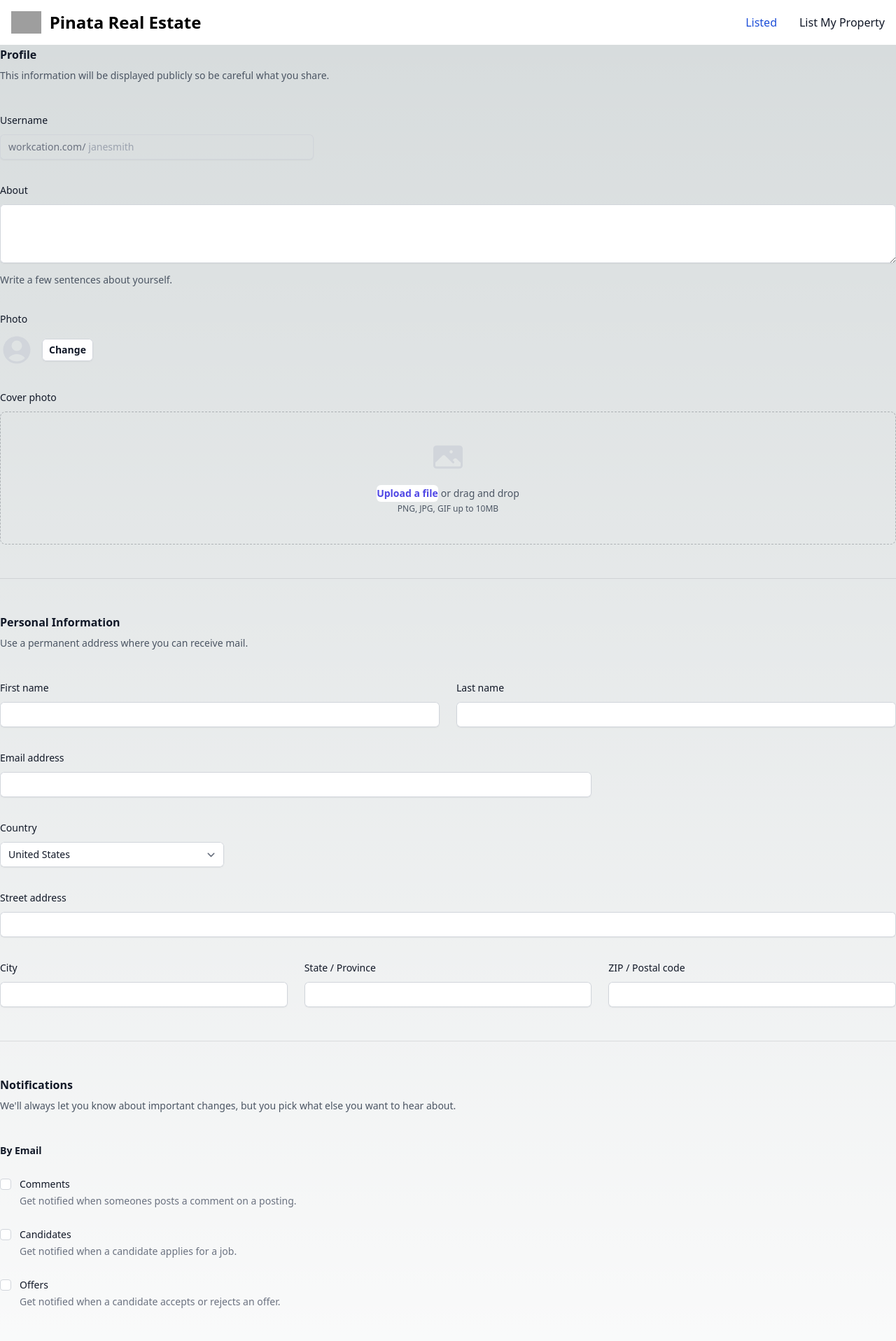
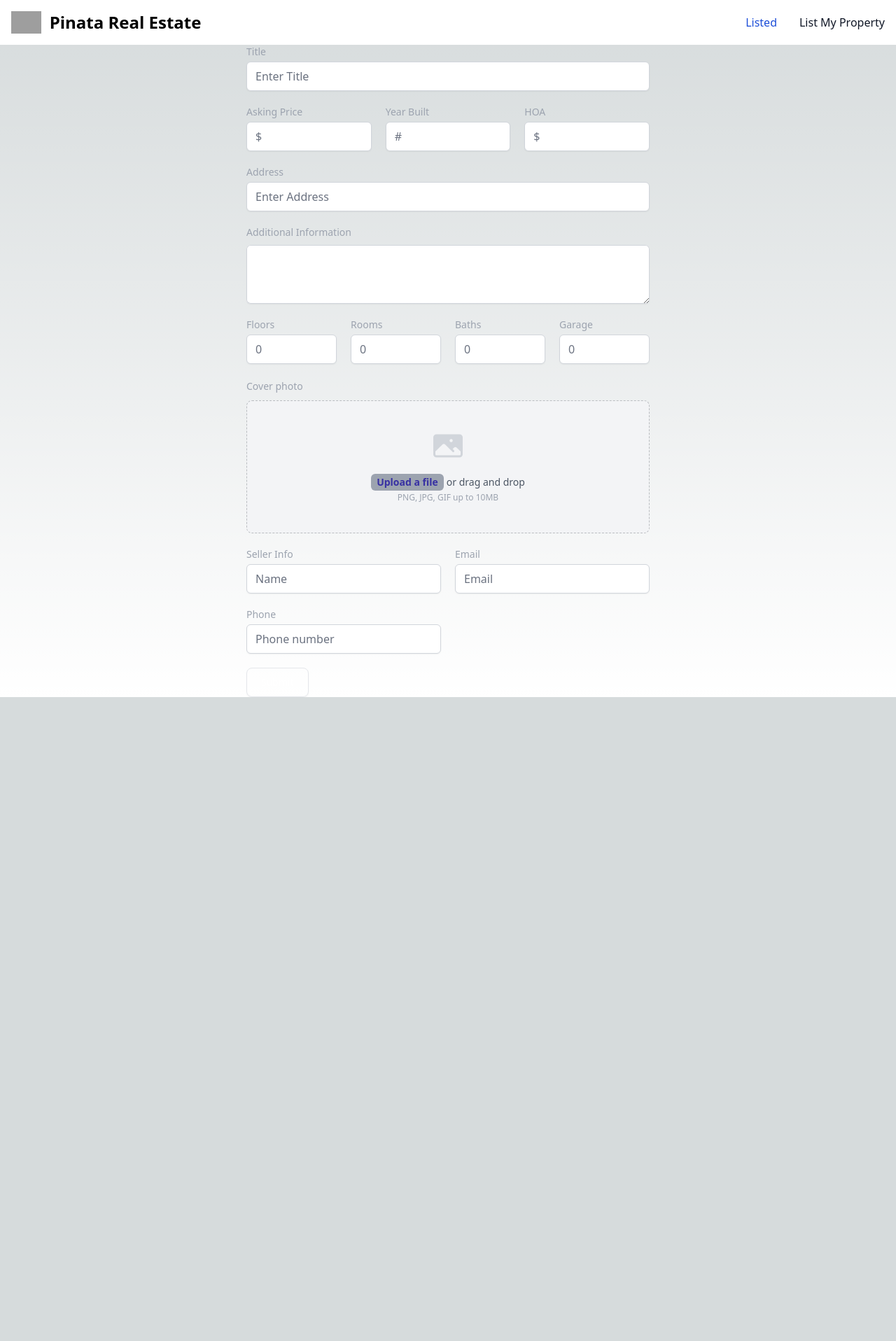
Before and after one commit to Deepjyoti-Sarmah/Web3-Real-Estate-App-Pinata-IPFS, a Next.js app: page /list in a window 1280 px wide. Shown: the top 1916 px of the page at 70% size. After the commit the page ends 996 px from the top, so only its background shows below. Built offline with nearby package versions, Linux system fonts and the light colour scheme; grey boxes are pictures that could not be loaded.

Commit message:
fixing the style in list.js

```diff
--- a/pages/list.js
+++ b/pages/list.js
@@ -2,6 +2,7 @@ import { document } from "postcss";
 import { sendFileToIPFS, sendJSONToIPFS } from "@/components/pinata";
 import { useState } from "react";
 import { gatewayjwt, ipfsGateway } from "@/components/config";
+// import { PhotoIcon, UserCircleIcon } from '@heroicons/react/24/solid'
 
 export default function list() {
 
@@ -55,193 +56,100 @@ export default function list() {
   }
 
   return (
-      <form>
-        <div class="space-y-12">
-          <div class="border-b border-gray-900/10 pb-12">
-            <h2 class="text-base font-semibold leading-7 text-gray-900">Profile</h2>
-            <p class="mt-1 text-sm leading-6 text-gray-600">This information will be displayed publicly so be careful what you share.</p>
 
-            <div class="mt-10 grid grid-cols-1 gap-x-6 gap-y-8 sm:grid-cols-6">
-              <div class="sm:col-span-4">
-                <label for="username" class="block text-sm font-medium leading-6 text-gray-900">Username</label>
-                  <div class="mt-2">
-                    <div class="flex rounded-md shadow-sm ring-1 ring-inset ring-gray-300 focus-within:ring-2 focus-within:ring-inset focus-within:ring-indigo-600 sm:max-w-md">
-                      <span class="flex select-none items-center pl-3 text-gray-500 sm:text-sm">workcation.com/</span>
-                      <input type="text" name="username" id="username" autocomplete="username" class="block flex-1 border-0 bg-transparent py-1.5 pl-1 text-gray-900 placeholder:text-gray-400 focus:ring-0 sm:text-sm sm:leading-6" placeholder="janesmith" />
-                    </div>
-                  </div>
+    <div class="mx-auto max-w-xl">
+      <form action="" class="space-y-5">
+        <div class="grid grid-cols-12 gap-5">
+
+          <div class="col-span-12">
+            <label for="example9" class="mb-1 block text-sm font-medium text-gray-400">Title</label>
+            <input type="text" id="title" class="block w-full rounded-md border-gray-300 shadow-sm focus:border-primary-400 focus:ring focus:ring-primary-200 focus:ring-opacity-50 disabled:cursor-not-allowed disabled:bg-gray-50 disabled:text-gray-500" placeholder="Enter Title" />
           </div>
 
-              <div class="col-span-full">
-                <label for="about" class="block text-sm font-medium leading-6 text-gray-900">About</label>
-                <div class="mt-2">
-                  <textarea id="about" name="about" rows="3" class="block w-full rounded-md border-0 py-1.5 text-gray-900 shadow-sm ring-1 ring-inset ring-gray-300 placeholder:text-gray-400 focus:ring-2 focus:ring-inset focus:ring-indigo-600 sm:text-sm sm:leading-6"></textarea>
+          <div class="col-span-4">
+            <label for="example10" class="mb-1 block text-sm font-medium text-gray-400">Asking Price</label>
+            <input type="text" id="price" class="block w-full rounded-md border-gray-300 shadow-sm focus:border-primary-400 focus:ring focus:ring-primary-200 focus:ring-opacity-50 disabled:cursor-not-allowed disabled:bg-gray-50 disabled:text-gray-500" placeholder="$" />
           </div>
-                <p class="mt-3 text-sm leading-6 text-gray-600">Write a few sentences about yourself.</p>
+          <div class="col-span-4">
+            <label for="example11" class="mb-1 block text-sm font-medium text-gray-400">Year Built</label>
+            <input type="text" id="year" class="block w-full rounded-md border-gray-300 shadow-sm focus:border-primary-400 focus:ring focus:ring-primary-200 focus:ring-opacity-50 disabled:cursor-not-allowed disabled:bg-gray-50 disabled:text-gray-500" placeholder="#" />
+          </div>
+          <div class="col-span-4">
+            <label for="example12" class="mb-1 block text-sm font-medium text-gray-400">HOA</label>
+            <input type="text" id="hoa" class="block w-full rounded-md border-gray-300 shadow-sm focus:border-primary-400 focus:ring focus:ring-primary-200 focus:ring-opacity-50 disabled:cursor-not-allowed disabled:bg-gray-50 disabled:text-gray-500" placeholder="$" />
           </div>
 
-              <div class="col-span-full">
-                <label for="photo" class="block text-sm font-medium leading-6 text-gray-900">Photo</label>
-                <div class="mt-2 flex items-center gap-x-3">
-                  <svg class="h-12 w-12 text-gray-300" viewBox="0 0 24 24" fill="currentColor" aria-hidden="true">
-                    <path fill-rule="evenodd" d="M18.685 19.097A9.723 9.723 0 0021.75 12c0-5.385-4.365-9.75-9.75-9.75S2.25 6.615 2.25 12a9.723 9.723 0 003.065 7.097A9.716 9.716 0 0012 21.75a9.716 9.716 0 006.685-2.653zm-12.54-1.285A7.486 7.486 0 0112 15a7.486 7.486 0 015.855 2.812A8.224 8.224 0 0112 20.25a8.224 8.224 0 01-5.855-2.438zM15.75 9a3.75 3.75 0 11-7.5 0 3.75 3.75 0 017.5 0z" clip-rule="evenodd" />
-                  </svg>
-                  <button type="button" class="rounded-md bg-white px-2.5 py-1.5 text-sm font-semibold text-gray-900 shadow-sm ring-1 ring-inset ring-gray-300 hover:bg-gray-50">Change</button>
-                </div>
+          <div class="col-span-12">
+            <label for="example9" class="mb-1 block text-sm font-medium text-gray-400">Address</label>
+            <input type="text" id="address" class="block w-full rounded-md border-gray-300 shadow-sm focus:border-primary-400 focus:ring focus:ring-primary-200 focus:ring-opacity-50 disabled:cursor-not-allowed disabled:bg-gray-50 disabled:text-gray-500" placeholder="Enter Address" />
           </div>
 
-              <div class="col-span-full">
-                <label for="cover-photo" class="block text-sm font-medium leading-6 text-gray-900">Cover photo</label>
-                <div class="mt-2 flex justify-center rounded-lg border border-dashed border-gray-900/25 px-6 py-10">
+
+          <div class="col-span-12">
+            <label for="example9" class="mb-1 block text-sm font-medium text-gray-400">Additional Information</label>
+              <div class="mt-2">
+                <textarea id="info" name="about" rows="3" class="block w-full rounded-md border-0 py-1.5 text-gray-900 shadow-sm ring-1 ring-inset ring-gray-300 placeholder:text-gray-400 focus:ring-2 focus:ring-inset focus:ring-indigo-600 sm:text-sm sm:leading-6"></textarea>
+              </div>
+            {/* <input type="text" id="example9" class="block w-full rounded-md border-gray-300 shadow-sm focus:border-primary-400 focus:ring focus:ring-primary-200 focus:ring-opacity-50 disabled:cursor-not-allowed disabled:bg-gray-50 disabled:text-gray-500" placeholder="1864 Main Street" /> */}
+          </div>
+
+          <div class="col-span-3">
+            <label for="example10" class="mb-1 block text-sm font-medium text-gray-400">Floors</label>
+            <input type="text" id="example10" class="block w-full rounded-md border-gray-300 shadow-sm focus:border-primary-400 focus:ring focus:ring-primary-200 focus:ring-opacity-50 disabled:cursor-not-allowed disabled:bg-gray-50 disabled:text-gray-500" placeholder="0" />
+          </div>
+          <div class="col-span-3">
+            <label for="example11" class="mb-1 block text-sm font-medium text-gray-400">Rooms</label>
+            <input type="text" id="example12" class="block w-full rounded-md border-gray-300 shadow-sm focus:border-primary-400 focus:ring focus:ring-primary-200 focus:ring-opacity-50 disabled:cursor-not-allowed disabled:bg-gray-50 disabled:text-gray-500" placeholder="0" />
+          </div>
+          <div class="col-span-3">
+            <label for="example12" class="mb-1 block text-sm font-medium text-gray-400">Baths</label>
+            <input type="text" id="example12" class="block w-full rounded-md border-gray-300 shadow-sm focus:border-primary-400 focus:ring focus:ring-primary-200 focus:ring-opacity-50 disabled:cursor-not-allowed disabled:bg-gray-50 disabled:text-gray-500" placeholder="0" />
+          </div>
+          <div class="col-span-3">
+            <label for="example10" class="mb-1 block text-sm font-medium text-gray-400">Garage</label>
+            <input type="text" id="example10" class="block w-full rounded-md border-gray-300 shadow-sm focus:border-primary-400 focus:ring focus:ring-primary-200 focus:ring-opacity-50 disabled:cursor-not-allowed disabled:bg-gray-50 disabled:text-gray-500" placeholder="0" />
+          </div>
+
+          <div class="col-span-full ">
+            <label for="cover-photo" class="block text-sm font-medium leading-6 text-gray-400">Cover photo</label>
+            <div class="mt-2 flex justify-center rounded-lg border border-dashed border-gray-900/25 px-6 py-10 bg-gray-100">
               <div class="text-center">
                 <svg class="mx-auto h-12 w-12 text-gray-300" viewBox="0 0 24 24" fill="currentColor" aria-hidden="true">
                   <path fill-rule="evenodd" d="M1.5 6a2.25 2.25 0 012.25-2.25h16.5A2.25 2.25 0 0122.5 6v12a2.25 2.25 0 01-2.25 2.25H3.75A2.25 2.25 0 011.5 18V6zM3 16.06V18c0 .414.336.75.75.75h16.5A.75.75 0 0021 18v-1.94l-2.69-2.689a1.5 1.5 0 00-2.12 0l-.88.879.97.97a.75.75 0 11-1.06 1.06l-5.16-5.159a1.5 1.5 0 00-2.12 0L3 16.061zm10.125-7.81a1.125 1.125 0 112.25 0 1.125 1.125 0 01-2.25 0z" clip-rule="evenodd" />
                 </svg>
                 <div class="mt-4 flex text-sm leading-6 text-gray-600">
-                      <label for="file-upload" class="relative cursor-pointer rounded-md bg-white font-semibold text-indigo-600 focus-within:outline-none focus-within:ring-2 focus-within:ring-indigo-600 focus-within:ring-offset-2 hover:text-indigo-500">
+                  <label for="file-upload" class="relative cursor-pointer px-2 rounded-md bg-gray-400 font-semibold text-indigo-800 focus-within:outline-none focus-within:ring-2 focus-within:ring-indigo-500 focus-within:ring-offset-2 hover:text-indigo-900">
                     <span>Upload a file</span>
                     <input id="file-upload" name="file-upload" type="file" class="sr-only" />
                   </label>
                   <p class="pl-1">or drag and drop</p>
                 </div>
-                    <p class="text-xs leading-5 text-gray-600">PNG, JPG, GIF up to 10MB</p>
-                  </div>
-                </div>
+                <p class="text-xs leading-5 text-gray-400">PNG, JPG, GIF up to 10MB</p>
               </div>
             </div>
           </div>
 
-        <div class="border-b border-gray-900/10 pb-12">
-          <h2 class="text-base font-semibold leading-7 text-gray-900">Personal Information</h2>
-          <p class="mt-1 text-sm leading-6 text-gray-600">Use a permanent address where you can receive mail.</p>
+          <div class="col-span-6">
+            <label for="example9" class="mb-1 block text-sm font-medium text-gray-400">Seller Info</label>
+            <input type="text" id="example9" class="block w-full rounded-md border-gray-300 shadow-sm focus:border-primary-400 focus:ring focus:ring-primary-200 focus:ring-opacity-50 disabled:cursor-not-allowed disabled:bg-gray-50 disabled:text-gray-500" placeholder="Name" />
+          </div>
 
-          <div class="mt-10 grid grid-cols-1 gap-x-6 gap-y-8 sm:grid-cols-6">
-            <div class="sm:col-span-3">
-              <label for="first-name" class="block text-sm font-medium leading-6 text-gray-900">First name</label>
-              <div class="mt-2">
-                <input type="text" name="first-name" id="first-name" autocomplete="given-name" class="block w-full rounded-md border-0 py-1.5 text-gray-900 shadow-sm ring-1 ring-inset ring-gray-300 placeholder:text-gray-400 focus:ring-2 focus:ring-inset focus:ring-indigo-600 sm:text-sm sm:leading-6" />
+          <div class="col-span-6">
+            <label for="example9" class="mb-1 block text-sm font-medium text-gray-400">Email</label>
+            <input type="text" id="example9" class="block w-full rounded-md border-gray-300 shadow-sm focus:border-primary-400 focus:ring focus:ring-primary-200 focus:ring-opacity-50 disabled:cursor-not-allowed disabled:bg-gray-50 disabled:text-gray-500" placeholder="Email" />
+          </div>
+
+          <div class="col-span-6">
+            <label for="example9" class="mb-1 block text-sm font-medium text-gray-400">Phone</label>
+            <input type="text" id="example9" class="block w-full rounded-md border-gray-300 shadow-sm focus:border-primary-400 focus:ring focus:ring-primary-200 focus:ring-opacity-50 disabled:cursor-not-allowed disabled:bg-gray-50 disabled:text-gray-500" placeholder="Phone number" />
+          </div>
+
+
+          <div class="col-span-12">
+            <button type="button" class="rounded-lg border border-primary-500 bg-primary-500 px-5 py-2.5 text-center text-sm font-medium text-white shadow-sm transition-all hover:border-primary-700 hover:bg-primary-700 focus:ring focus:ring-primary-200 disabled:cursor-not-allowed disabled:border-primary-300 disabled:bg-primary-300">Submit</button>
           </div>
         </div>
-
-            <div class="sm:col-span-3">
-              <label for="last-name" class="block text-sm font-medium leading-6 text-gray-900">Last name</label>
-              <div class="mt-2">
-                <input type="text" name="last-name" id="last-name" autocomplete="family-name" class="block w-full rounded-md border-0 py-1.5 text-gray-900 shadow-sm ring-1 ring-inset ring-gray-300 placeholder:text-gray-400 focus:ring-2 focus:ring-inset focus:ring-indigo-600 sm:text-sm sm:leading-6" />
+      </form>
     </div>
-            </div>
-
-            <div class="sm:col-span-4">
-              <label for="email" class="block text-sm font-medium leading-6 text-gray-900">Email address</label>
-              <div class="mt-2">
-                <input id="email" name="email" type="email" autocomplete="email" class="block w-full rounded-md border-0 py-1.5 text-gray-900 shadow-sm ring-1 ring-inset ring-gray-300 placeholder:text-gray-400 focus:ring-2 focus:ring-inset focus:ring-indigo-600 sm:text-sm sm:leading-6" />
-              </div>
-            </div>
-
-            <div class="sm:col-span-3">
-              <label for="country" class="block text-sm font-medium leading-6 text-gray-900">Country</label>
-              <div class="mt-2">
-                <select id="country" name="country" autocomplete="country-name" class="block w-full rounded-md border-0 py-1.5 text-gray-900 shadow-sm ring-1 ring-inset ring-gray-300 focus:ring-2 focus:ring-inset focus:ring-indigo-600 sm:max-w-xs sm:text-sm sm:leading-6">
-                  <option>United States</option>
-                  <option>Canada</option>
-                  <option>Mexico</option>
-                </select>
-              </div>
-            </div>
-
-            <div class="col-span-full">
-              <label for="street-address" class="block text-sm font-medium leading-6 text-gray-900">Street address</label>
-              <div class="mt-2">
-                <input type="text" name="street-address" id="street-address" autocomplete="street-address" class="block w-full rounded-md border-0 py-1.5 text-gray-900 shadow-sm ring-1 ring-inset ring-gray-300 placeholder:text-gray-400 focus:ring-2 focus:ring-inset focus:ring-indigo-600 sm:text-sm sm:leading-6" />
-              </div>
-            </div>
-
-            <div class="sm:col-span-2 sm:col-start-1">
-              <label for="city" class="block text-sm font-medium leading-6 text-gray-900">City</label>
-              <div class="mt-2">
-                <input type="text" name="city" id="city" autocomplete="address-level2" class="block w-full rounded-md border-0 py-1.5 text-gray-900 shadow-sm ring-1 ring-inset ring-gray-300 placeholder:text-gray-400 focus:ring-2 focus:ring-inset focus:ring-indigo-600 sm:text-sm sm:leading-6" />
-              </div>
-            </div>
-
-            <div class="sm:col-span-2">
-              <label for="region" class="block text-sm font-medium leading-6 text-gray-900">State / Province</label>
-              <div class="mt-2">
-                <input type="text" name="region" id="region" autocomplete="address-level1" class="block w-full rounded-md border-0 py-1.5 text-gray-900 shadow-sm ring-1 ring-inset ring-gray-300 placeholder:text-gray-400 focus:ring-2 focus:ring-inset focus:ring-indigo-600 sm:text-sm sm:leading-6" />
-              </div>
-            </div>
-
-            <div class="sm:col-span-2">
-              <label for="postal-code" class="block text-sm font-medium leading-6 text-gray-900">ZIP / Postal code</label>
-              <div class="mt-2">
-                <input type="text" name="postal-code" id="postal-code" autocomplete="postal-code" class="block w-full rounded-md border-0 py-1.5 text-gray-900 shadow-sm ring-1 ring-inset ring-gray-300 placeholder:text-gray-400 focus:ring-2 focus:ring-inset focus:ring-indigo-600 sm:text-sm sm:leading-6" />
-              </div>
-            </div>
-        </div>
-      </div>
-
-    <div class="border-b border-gray-900/10 pb-12">
-      <h2 class="text-base font-semibold leading-7 text-gray-900">Notifications</h2>
-      <p class="mt-1 text-sm leading-6 text-gray-600">We'll always let you know about important changes, but you pick what else you want to hear about.</p>
-
-      <div class="mt-10 space-y-10">
-        <fieldset>
-          <legend class="text-sm font-semibold leading-6 text-gray-900">By Email</legend>
-          <div class="mt-6 space-y-6">
-            <div class="relative flex gap-x-3">
-              <div class="flex h-6 items-center">
-                <input id="comments" name="comments" type="checkbox" class="h-4 w-4 rounded border-gray-300 text-indigo-600 focus:ring-indigo-600" />
-              </div>
-              <div class="text-sm leading-6">
-                <label for="comments" class="font-medium text-gray-900">Comments</label>
-                <p class="text-gray-500">Get notified when someones posts a comment on a posting.</p>
-              </div>
-            </div>
-            <div class="relative flex gap-x-3">
-              <div class="flex h-6 items-center">
-                <input id="candidates" name="candidates" type="checkbox" class="h-4 w-4 rounded border-gray-300 text-indigo-600 focus:ring-indigo-600" />
-              </div>
-              <div class="text-sm leading-6">
-                <label for="candidates" class="font-medium text-gray-900">Candidates</label>
-                <p class="text-gray-500">Get notified when a candidate applies for a job.</p>
-              </div>
-            </div>
-            <div class="relative flex gap-x-3">
-              <div class="flex h-6 items-center">
-                <input id="offers" name="offers" type="checkbox" class="h-4 w-4 rounded border-gray-300 text-indigo-600 focus:ring-indigo-600" />
-              </div>
-              <div class="text-sm leading-6">
-                <label for="offers" class="font-medium text-gray-900">Offers</label>
-                <p class="text-gray-500">Get notified when a candidate accepts or rejects an offer.</p>
-              </div>
-            </div>
-          </div>
-        </fieldset>
-        <fieldset>
-          <legend class="text-sm font-semibold leading-6 text-gray-900">Push Notifications</legend>
-          <p class="mt-1 text-sm leading-6 text-gray-600">These are delivered via SMS to your mobile phone.</p>
-          <div class="mt-6 space-y-6">
-            <div class="flex items-center gap-x-3">
-              <input id="push-everything" name="push-notifications" type="radio" class="h-4 w-4 border-gray-300 text-indigo-600 focus:ring-indigo-600" />
-              <label for="push-everything" class="block text-sm font-medium leading-6 text-gray-900">Everything</label>
-            </div>
-            <div class="flex items-center gap-x-3">
-              <input id="push-email" name="push-notifications" type="radio" class="h-4 w-4 border-gray-300 text-indigo-600 focus:ring-indigo-600" />
-              <label for="push-email" class="block text-sm font-medium leading-6 text-gray-900">Same as email</label>
-            </div>
-            <div class="flex items-center gap-x-3">
-              <input id="push-nothing" name="push-notifications" type="radio" class="h-4 w-4 border-gray-300 text-indigo-600 focus:ring-indigo-600" />
-              <label for="push-nothing" class="block text-sm font-medium leading-6 text-gray-900">No push notifications</label>
-            </div>
-          </div>
-        </fieldset>
-      </div>
-    </div>
-  </div>
-
-  <div class="mt-6 flex items-center justify-end gap-x-6">
-    <button type="button" class="text-sm font-semibold leading-6 text-gray-900">Cancel</button>
-    <button type="submit" class="rounded-md bg-indigo-600 px-3 py-2 text-sm font-semibold text-white shadow-sm hover:bg-indigo-500 focus-visible:outline focus-visible:outline-2 focus-visible:outline-offset-2 focus-visible:outline-indigo-600">Save</button>
-  </div>
-</form>
-
   );
 }
```
Lines whose indentation alone changed are shown as unchanged.
